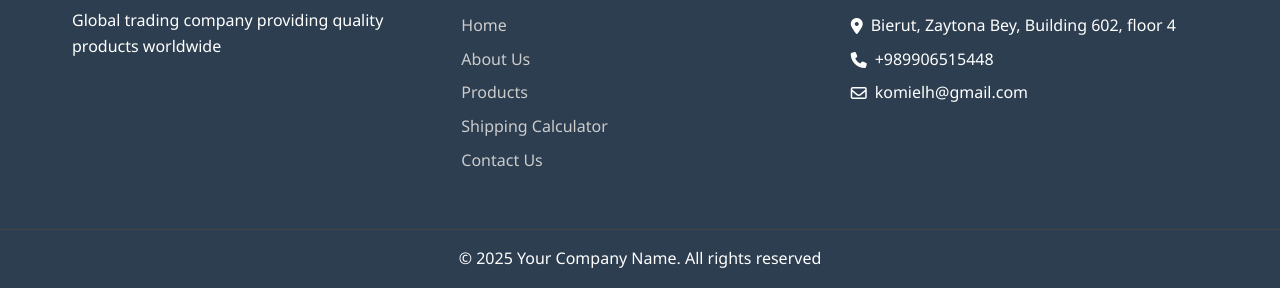
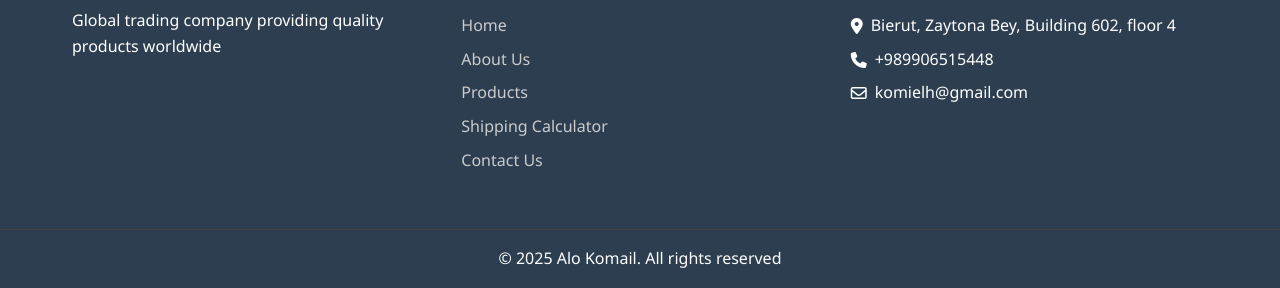
Before and after one commit to komielHmadih/aloKomail, a plain HTML site: page index.html in a window 1280 px wide. Shown: the part 2487-2775 px from the top of the page. Drawn offline with nearby package versions, Linux system fonts and the light colour scheme; a script that the page names is missing.

Commit message:
new edits

```diff
--- a/index.html
+++ b/index.html
@@ -439,7 +439,7 @@
 
       <div class="footer-bottom">
         <p>
-          &copy; 2025 Your Company Name.
+          &copy; 2025 Alo Komail.
           <span data-i18n="all_rights_reserved">All rights reserved</span>
         </p>
       </div>
```
